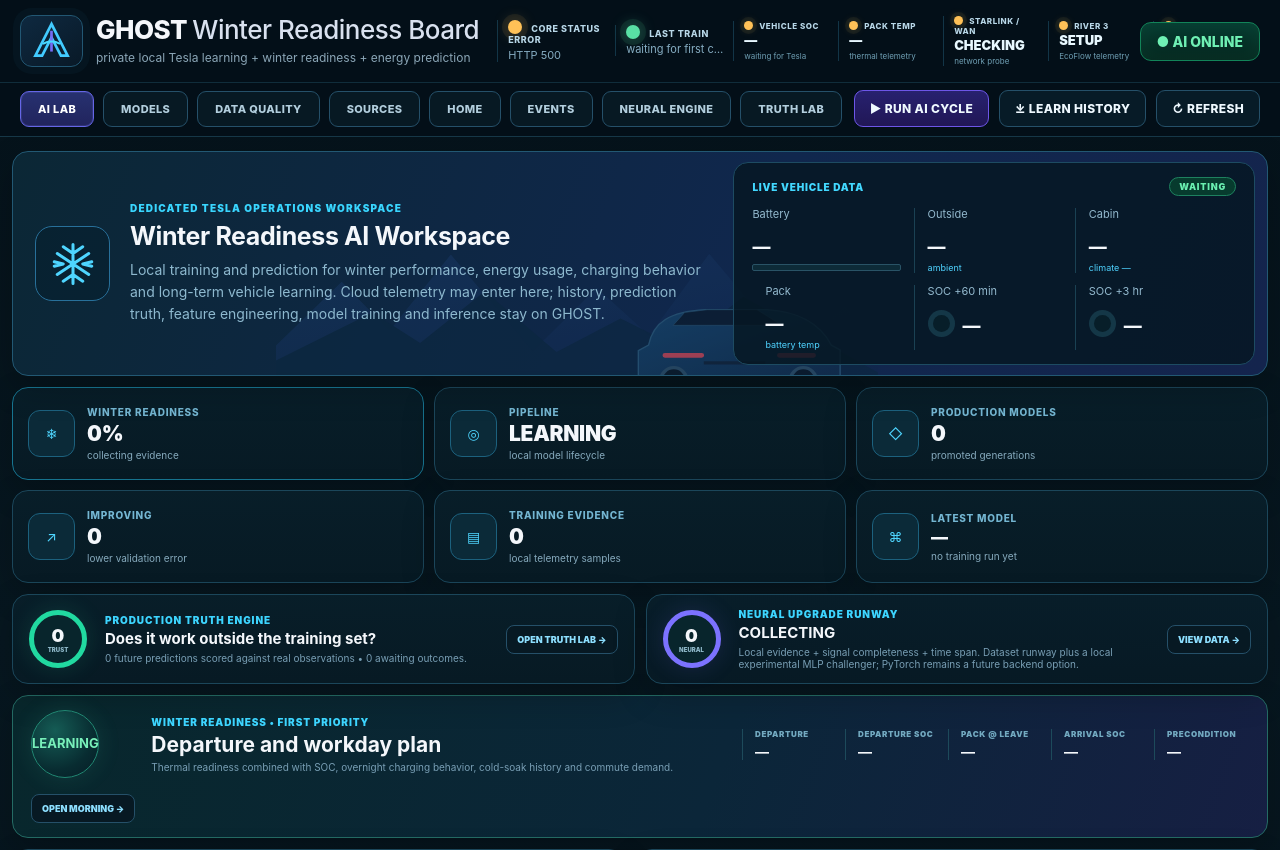
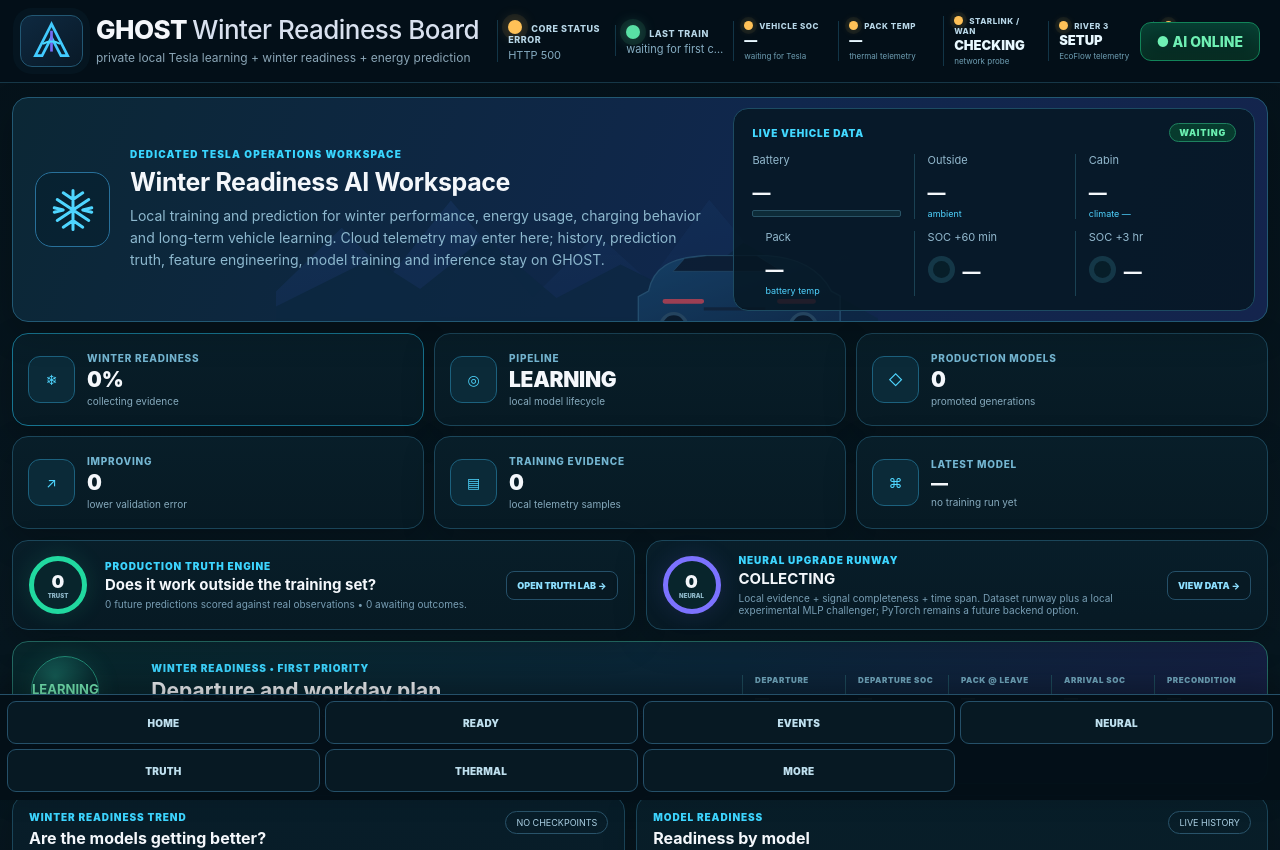
Before and after one commit to prokyle123/tesla-intelligence-core, a Flask app: page /?companion=1&view=overview in a window 1280 px wide. Shown: the top 850 px of the page. Run offline with Flask 3, Linux system fonts and the light colour scheme; data that the repository does not hold is empty; parts of the project's set-up code (start-up, migrations or seed data) failed here and were passed over.

Commit message:
Move Companion navigation into dashboard as standard links

```diff
--- a/web/templates/index.html
+++ b/web/templates/index.html
@@ -262,7 +262,65 @@ main{padding:14px 12px 30px;max-width:none;width:100%;margin:0 auto}.view{displa
 
 .n4-runtime-strip{display:grid;grid-template-columns:repeat(5,1fr);gap:8px;margin:10px 0 0}.n4-runtime-chip{border:1px solid #20485d;border-radius:10px;background:#061821;padding:8px 10px;min-height:48px}.n4-runtime-chip span{display:block;color:#79a8bc;font-size:8px;font-weight:900;letter-spacing:.4px}.n4-runtime-chip b{display:block;margin-top:3px;font-size:12px}.n4-runtime-chip small{display:block;color:#688fa3;font-size:8px;margin-top:2px}.n4-runtime-chip.good{border-color:#1f6e59}.n4-runtime-chip.good b{color:#61efb7}.n4-runtime-chip.warn{border-color:#7d6840}.n4-runtime-chip.warn b{color:#ffd078}.n4-runtime-chip.bad{border-color:#743f45}.n4-runtime-chip.bad b{color:#ff9393}@media(max-width:1100px){.n4-runtime-strip{grid-template-columns:1fr 1fr}}
 
+
+/* Android Companion: link-based navigation. No click handlers required. */
+#ticCompanionNav,#ticCompanionMore{display:none}
+html.tic-companion body{padding-bottom:108px}
+html.tic-companion .topbar .navrow{display:none!important}
+html.tic-companion #ticCompanionNav{
+  position:fixed;left:0;right:0;bottom:0;z-index:10000;
+  display:grid;grid-template-columns:repeat(4,minmax(0,1fr));gap:5px;
+  padding:6px 7px 8px;background:rgba(4,16,24,.98);
+  border-top:1px solid #255069;box-shadow:0 -10px 28px rgba(0,0,0,.30);
+}
+#ticCompanionNav a{
+  min-height:43px;display:flex;align-items:center;justify-content:center;
+  text-decoration:none;border:1px solid #255069;border-radius:9px;
+  background:#071923;color:#bfe0ef;font-size:10px;font-weight:900;
+  letter-spacing:.25px;text-transform:uppercase;touch-action:manipulation;
+  -webkit-tap-highlight-color:rgba(63,212,255,.20);user-select:none
+}
+#ticCompanionNav a:active{transform:scale(.97);background:#0d4860}
+html.tic-view-morning:not(.tic-focus-readiness) #ticNavHome,
+html.tic-focus-readiness #ticNavReady,
+html.tic-view-events #ticNavEvents,
+html.tic-view-neural4 #ticNavNeural,
+html.tic-view-truth #ticNavTruth,
+html.tic-view-thermal #ticNavThermal,
+html.tic-companion-more #ticNavMore{
+  background:linear-gradient(180deg,#245d79,#163f58);
+  border-color:#3fd4ff;color:#fff;box-shadow:inset 0 0 0 1px rgba(63,212,255,.15)
+}
+html.tic-companion.tic-companion-more #ticCompanionMore{
+  position:fixed;display:block;z-index:9999;left:10px;right:10px;
+  bottom:112px;padding:12px;background:#071923;border:1px solid #285e77;
+  border-radius:14px;box-shadow:0 18px 45px rgba(0,0,0,.45)
+}
+#ticCompanionMore h3{margin:0 0 9px;font-size:13px}
+#ticCompanionMoreGrid{display:grid;grid-template-columns:repeat(2,minmax(0,1fr));gap:7px}
+#ticCompanionMore a{
+  display:flex;align-items:center;justify-content:center;min-height:42px;
+  border:1px solid #255069;border-radius:9px;background:#0a2230;
+  color:#dff6ff;text-decoration:none;font-size:10px;font-weight:850;
+  text-transform:uppercase;touch-action:manipulation
+}
 </style>
+<script>
+(function(){
+  try{
+    var q=new URLSearchParams(location.search||'');
+    if(q.get('companion')==='1'){
+      document.documentElement.classList.add('tic-companion');
+      var raw=(q.get('view')||'morning').toLowerCase();
+      var aliases={home:'morning',ready:'morning',neural:'neural4'};
+      var v=aliases[raw]||raw;
+      document.documentElement.classList.add('tic-view-'+v.replace(/[^a-z0-9_-]/g,''));
+      if((q.get('focus')||'').toLowerCase()==='readiness')document.documentElement.classList.add('tic-focus-readiness');
+      if(q.get('menu')==='1')document.documentElement.classList.add('tic-companion-more');
+    }
+  }catch(e){}
+})();
+</script>
 </head>
 <body>
 <!-- WINTER-READINESS-V032 -->
@@ -1407,5 +1465,27 @@ setInterval(refresh,5000);
 setInterval(refreshNeuralV4,2000);
 </script>
 <!-- DEPARTURE-LEARNING-V0827 SCORE-EXPLAIN-V08272 -->
+
+<section id="ticCompanionMore" aria-label="More dashboard views">
+  <h3>More Tesla Intelligence Core views</h3>
+  <div id="ticCompanionMoreGrid">
+    <a href="/?companion=1&view=overview">AI Lab</a>
+    <a href="/?companion=1&view=models">Models</a>
+    <a href="/?companion=1&view=quality">Data Quality</a>
+    <a href="/?companion=1&view=sources">Sources</a>
+    <a href="/?companion=1&view=production">Production</a>
+    <a href="/?companion=1&view=history">History</a>
+  </div>
+</section>
+
+<nav id="ticCompanionNav" aria-label="Companion navigation">
+  <a id="ticNavHome" href="/?companion=1&view=morning">Home</a>
+  <a id="ticNavReady" href="/?companion=1&view=morning&focus=readiness">Ready</a>
+  <a id="ticNavEvents" href="/?companion=1&view=events">Events</a>
+  <a id="ticNavNeural" href="/?companion=1&view=neural4">Neural</a>
+  <a id="ticNavTruth" href="/?companion=1&view=truth">Truth</a>
+  <a id="ticNavThermal" href="/?companion=1&view=thermal">Thermal</a>
+  <a id="ticNavMore" href="/?companion=1&view=morning&menu=1">More</a>
+</nav>
 </body>
 </html>
```
